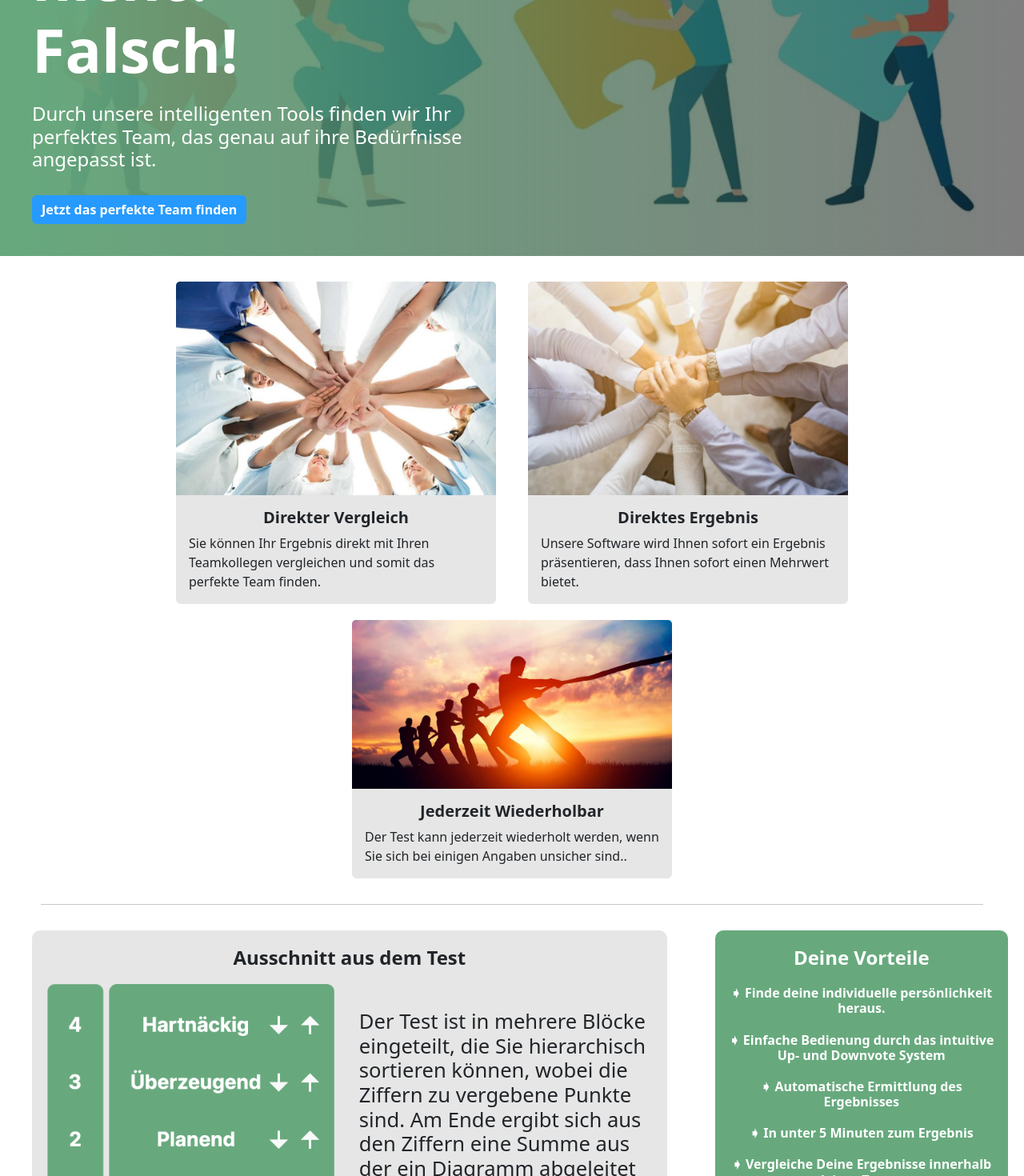
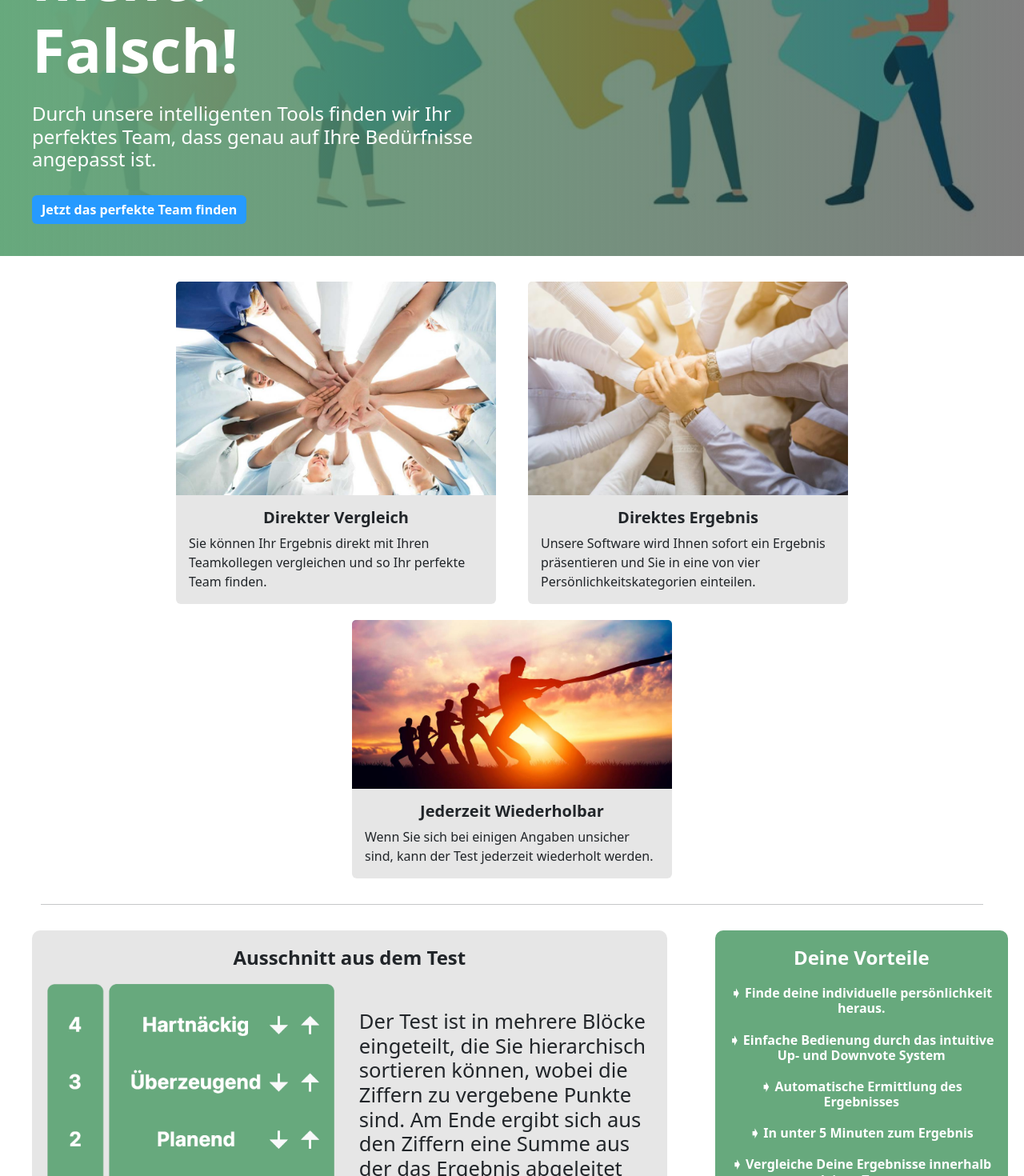
Before and after one commit to JanMuehlnikel/teamify, a React (Create React App) app in the folder app/: page / in a window 1280 px wide. Shown: the part 260-1730 px from the top of the page at 80% size. Built offline with nearby package versions, Linux system fonts and the light colour scheme.

Commit message:
css stuff

```diff
--- a/app/src/pages/ErgebnisPage/ErgebnisPage.js
+++ b/app/src/pages/ErgebnisPage/ErgebnisPage.js
@@ -81,9 +81,9 @@ function ErgebnisPage() {
                 <div class="row r1 rowinfo1">
                     <div class="col" id="col-info-1">
                         <h2>Erklärung:</h2>
-                        <p>Jeder Block mit jeweils vier Adjektiven gehört einer Farbe an. Die Zahlen, die Du
-                            eingetragen hast, werden addiert und der Farbe zugeordnet. Nun wird dieser entsprechende Wert auf einer Skala in einem Netzdiagramm
-                            visualisiert.</p>
+                        <p>Jeder Block mit Adjektiven gehört einer Farbe an. Die Zahlen, die du
+                            ausgewählt hast, werden addiert und einer Farbe zugeordnet. Der höchste Wert der addierten Angaben einer Farbe entspricht deiner Persönlichkeit.
+                            Das Ergebnis findest du im Diagramm.</p>
                     </div>
                     <div class="col justify-content-center" id="col-info-2">
                         <div class="col justify-content-center">
--- a/app/src/pages/LandingPage/LandingPage.js
+++ b/app/src/pages/LandingPage/LandingPage.js
@@ -29,7 +29,7 @@ function LandingPage() {
                         <h1 class="t1">Das perfekte Team gibt es nicht?<br /> Falsch!</h1>
 
                         <h2 class="t2">Durch unsere intelligenten Tools finden wir Ihr
-                            perfektes Team, das genau auf ihre Bedürfnisse
+                            perfektes Team, dass genau auf Ihre Bedürfnisse
                             angepasst ist.</h2>
 
                             {loggedIn == "true" ?
@@ -47,7 +47,7 @@ function LandingPage() {
                         <div class="card-body">
                             <h5 class="card-title">Direkter Vergleich</h5>
                             <p class="card-text">Sie können Ihr Ergebnis direkt mit Ihren
-                                Teamkollegen vergleichen und somit das
+                                Teamkollegen vergleichen und so Ihr
                                 perfekte Team finden.</p>
                         </div>
                     </div>
@@ -56,17 +56,15 @@ function LandingPage() {
                         <div class="card-body">
                             <h5 class="card-title">Direktes Ergebnis</h5>
                             <p class="card-text">Unsere Software wird Ihnen sofort ein
-                                Ergebnis präsentieren, dass Ihnen sofort
-                                einen Mehrwert bietet.</p>
+                                Ergebnis präsentieren und Sie in eine von vier Persönlichkeitskategorien einteilen.</p>
                         </div>
                     </div>
                     <div class="card">
                         <img class="card-img-top" src={pic3} />
                         <div class="card-body">
                             <h5 class="card-title">Jederzeit Wiederholbar</h5>
-                            <p class="card-text">Der Test kann jederzeit wiederholt
-                                werden, wenn Sie sich bei einigen
-                                Angaben unsicher sind..</p>
+                            <p class="card-text">Wenn Sie sich bei einigen
+                                Angaben unsicher sind, kann der Test jederzeit wiederholt werden.</p>
                         </div>
                     </div>
                 </div>
@@ -88,7 +86,7 @@ function LandingPage() {
                                         vergebene Punkte sind.
                                         Am Ende ergibt sich aus den
                                         Ziffern eine Summe aus der
-                                        ein Diagramm abgeleitet
+                                        das Ergebnis abgeleitet
                                         werden kann.
                                     </h3>
                                 </div>
--- a/app/src/pages/TeamResultPage/TeamResultPage.css
+++ b/app/src/pages/TeamResultPage/TeamResultPage.css
@@ -108,16 +108,39 @@
 
 .rot{
     color: #ff0000;
+    text-decoration: none !important;
 }
 .gelb{
     color: #ffcc00;
+    text-decoration: none !important;
 }
 .blau{
     color: #003cff;
+    text-decoration: none !important;
 }
 .grün{
     color: #008b05;
+    text-decoration: none !important;
 }
+
+
+.rot:hover{
+    color: #ff0000;
+    text-decoration: none !important;
+}
+.gelb:hover{
+    color: #ffcc00;
+    text-decoration: none !important;
+}
+.blau:hover{
+    color: #003cff;
+    text-decoration: none !important;
+}
+.grün:hover{
+    color: #008b05;
+    text-decoration: none !important;
+}
+
 
 a:hover {
     background-color: none !important;
--- a/app/src/pages/TeamResultPage/TeamResultPage.js
+++ b/app/src/pages/TeamResultPage/TeamResultPage.js
@@ -77,14 +77,14 @@ function TeamResultPage() {
             <div class="row">
                 <div class="col">
                     <div class="row" id="row-auspraegung">
-                        <h2><a className="blau">Blaue Ausprägung</a> - Gewissenhaft:</h2>
-                        {getAuspraegung("blau")}
+                    <h2><a className="grün">Grüne Ausprägung</a> - Stetig:</h2>
+                        {getAuspraegung("grün")}
                     </div>
                 </div>
                 <div class="col">
                     <div class="row" id="row-auspraegung">
-                        <h2><a className="grün">Grüne Ausprägung</a> - Stetig:</h2>
-                        {getAuspraegung("grün")}
+                    <h2><a className="blau">Blaue Ausprägung</a> - Gewissenhaft:</h2>
+                        {getAuspraegung("blau")}
 
                     </div>
                 </div>
--- a/app/src/pages/TestPage/TestPage.js
+++ b/app/src/pages/TestPage/TestPage.js
@@ -166,10 +166,8 @@ function TestPage() {
             <div class="row rowinfo1">
                 <div class="col col-6" id="col-info-1">
                     <h2 class="b">Wie es funktioniert:</h2>
-                    <p>Sortiere die Adjektive so, dass das Adjektiv das Dich am besten beschreibt ganz oben steht. Diesem
-                        Adjektiv gibst Du dann 4 Punkte. Dem Adjektiv, dass Dich am zweitbesten beschreibt navigierst Du
-                        mit den Pfeilen unter dem Ersten, diesem Adjektiv gibst Du dann 3 Punkte. Und so geht es immer
-                        weiter.</p>
+                    <p>Sortiere die Adjektive so, dass das Adjektiv das dich am besten beschreibt ganz oben steht. Die Adjektive werden dann von oben nach unten mit vier bis einem Punkt bewertet.
+                        Jedes Adjektiv eines Kastens, ist mit einer anderen Persönlichkeit verbunden.</p>
                 </div>
                 <div class="col" id="col-info-2">
                     <h2 class="b">Gefällt dir der Test? <br />Empfehle uns weiter!</h2>
```
